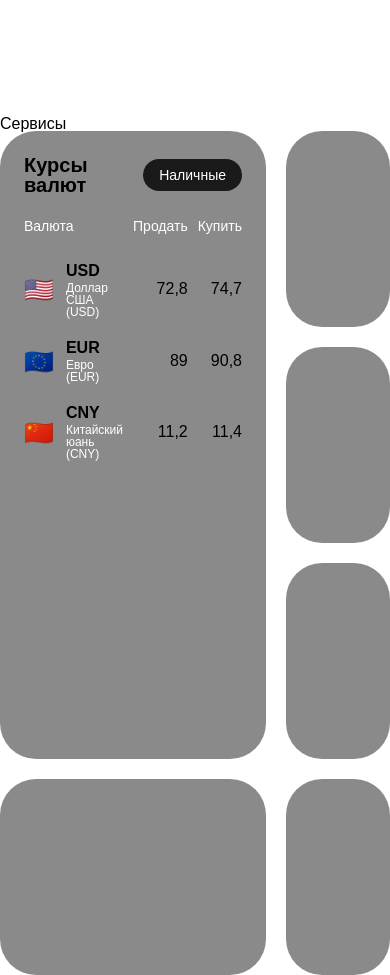
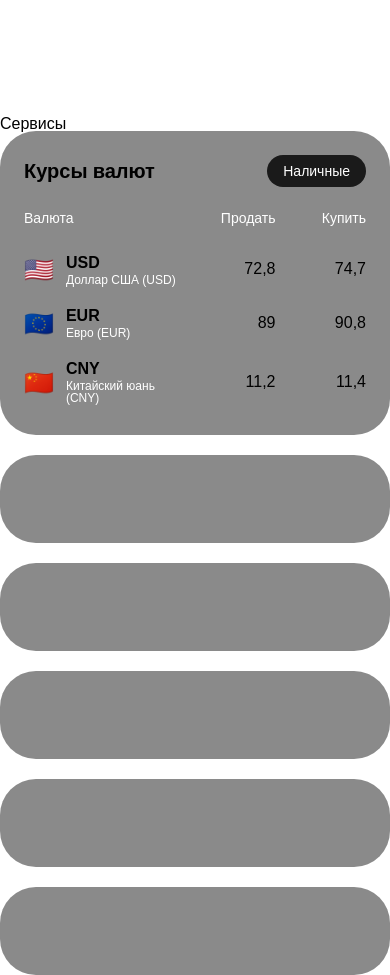
Before and after one commit to SevaKurenkov/Legendary-guacamole-my, a plain HTML site: page index.html in a window 390 px wide. Shown: the part 2120-3095 px from the top of the page. Drawn offline with nearby package versions, Linux system fonts and the light colour scheme.

Commit message:
Update base.css

```diff
--- a/styles/base.css
+++ b/styles/base.css
@@ -1,4 +1,4 @@
-*{
+* {
   box-sizing: border-box;
 }
 
@@ -6,6 +6,7 @@
   interpolate-size: allow-keywords;
   --nav-height: 104px;
 }
+
 p,
 h1,
 h2,
@@ -17,6 +18,7 @@ a,
 span {
   font-family: "Open Sans", sans-serif;
 }
+
 nav {
   display: flex;
   flex-direction: row;
@@ -30,6 +32,7 @@ nav {
   background: #121213;
   z-index: 1002;
 }
+
 .nav-wrapper {
   display: flex;
   flex-direction: row;
@@ -38,13 +41,16 @@ nav {
   width: 100%;
   max-width: 1140px;
 }
+
 .nav-left {
   display: flex;
   flex-direction: row;
   gap: 32px;
 }
+
 .nav-menu {
   display: flex;
+
   div {
     display: flex;
     align-items: center;
@@ -54,11 +60,13 @@ nav {
     border-radius: 100px;
     cursor: pointer;
     color: #fff;
+
     &:hover {
       background: #2b2b2c;
     }
   }
 }
+
 .cta-button {
   display: flex;
   align-items: center;
@@ -69,6 +77,7 @@ nav {
   padding: 0 16px;
   border-radius: 8px;
 }
+
 .dropdown {
   z-index: 1001;
   display: flex;
@@ -84,54 +93,64 @@ nav {
   opacity: 0;
   pointer-events: none;
   transition: all 0.3s ease-in-out;
+
   &:is(.active) {
     opacity: 1;
     pointer-events: auto;
     height: fit-content;
   }
 }
+
 .dropdown-wrapper {
   display: flex;
   gap: 32px;
   max-width: 1140px;
   width: 100%;
   height: fit-content;
+
   .titles {
     display: flex;
     flex-direction: column;
     gap: 12px;
     border-right: 1px solid #ffffff80;
     width: 228px;
+
     a {
       text-decoration: none;
       color: #ffffff80;
       font-size: 16px;
       transition: all 0.1s ease-in-out;
       transform-origin: left;
+
       &:hover {
         color: #fff;
         transform: scale(1.15);
       }
     }
   }
+
   .content {
     display: flex;
     width: 100%;
   }
 }
+
 .subsection {
   display: flex;
   flex-direction: column;
   gap: 12px;
   width: 100%;
+
   a {
     color: #ffffff;
     text-decoration: none;
+
     &:first-child {
       color: #ffffff80;
     }
   }
 }
+
 .overlay {
   position: fixed;
   top: 0;
@@ -143,11 +162,13 @@ nav {
   z-index: 1000;
   opacity: 0;
   pointer-events: none;
-  &:is(.active){
+
+  &:is(.active) {
     opacity: 1;
     pointer-events: auto;
   }
 }
+
 .hero-section {
   display: grid;
   gap: 12px;
@@ -165,27 +186,32 @@ nav {
     "left left right right sidebar";
   width: 100%;
   background: #121213;
+
   div {
     background: #fff;
     width: 100%;
     height: 100%;
     border-radius: 36px;
-    &:nth-child(1){
+
+    &:nth-child(1) {
       grid-area: main;
     }
-    &:nth-child(2){
+
+    &:nth-child(2) {
       grid-area: sidebar;
     }
-    &:nth-child(3){
+
+    &:nth-child(3) {
       grid-area: left;
     }
-    &:nth-child(4){
+
+    &:nth-child(4) {
       grid-area: right;
     }
   }
 }
 
-.futer{
+.futer {
   display: flex;
   flex-direction: column;
   align-items: center;
@@ -193,7 +219,7 @@ nav {
   gap: 10px;
 }
 
-.Chosebest{
+.Chosebest {
   display: flex;
   align-items: center;
   justify-content: space-around;
@@ -201,7 +227,7 @@ nav {
   height: fit-content;
 }
 
-.buttons{
+.buttons {
   display: flex;
   align-items: center;
   justify-content: space-around;
@@ -212,7 +238,9 @@ nav {
   gap: 10px;
 }
 
-.buttonAll,.buttonSmalbiznes,.buttonbigbiznes{
+.buttonAll,
+.buttonSmalbiznes,
+.buttonbigbiznes {
   display: flex;
   align-items: center;
   justify-content: center;
@@ -222,13 +250,14 @@ nav {
   z-index: 2;
 }
 
-.TaskBlock{
+.TaskBlock {
   width: 100%;
   height: 100%;
   background-color: darkgrey;
   border-radius: 24px;
 }
-.blocks{
+
+.blocks {
   display: grid;
   grid-template-rows: repeat(2, 1fr);
   grid-template-columns: repeat(4, 1fr);
@@ -237,7 +266,7 @@ nav {
   height: 70vh;
 }
 
-.blackBlock{
+.blackBlock {
   position: absolute;
   width: 100px;
   height: 50px;
@@ -247,7 +276,7 @@ nav {
   border-radius: 24px;
 }
 
-.active{
+.active {
   color: #fff;
 }
 
@@ -255,7 +284,7 @@ nav {
 
 
 
-.cashbackblock{
+.cashbackblock {
   display: flex;
   width: 100%;
   height: 100vh;
@@ -263,7 +292,7 @@ nav {
   align-items: center;
 }
 
-.cashback{
+.cashback {
   display: flex;
   align-items: center;
   width: 100%;
@@ -271,7 +300,7 @@ nav {
   background-color: #FFCAC7;
 }
 
-.cashbacktext{
+.cashbacktext {
   display: flex;
   flex-direction: column;
   gap: 24px;
@@ -279,25 +308,23 @@ nav {
   height: fit-content;
 }
 
-.cashbackgif{
+.cashbackgif {
   height: 528px;
   width: 528px;
 }
 
-.TextBig,.TextSmall,.Button{
+.TextBig,
+.TextSmall,
+.Button {
   width: fit-content;
   height: fit-content;
 }
 
 
 
-.servisesblock{
+.servisesblock {}
 
-}
-
-.servises{
-
-}
+.servises {}
 
 .gridservises {
   display: grid;
@@ -312,7 +339,8 @@ nav {
     "a5 a6";
   width: 100%;
   background: #fff;
-  > div {
+
+  >div {
     background: #8a8a8a;
     transition: transform 0.3s ease;
     width: 100%;
@@ -320,15 +348,32 @@ nav {
     border-radius: 36px;
     box-sizing: border-box;
 
-    &:nth-child(1){ grid-area: a1; }
-    &:nth-child(2){ grid-area: a2; }
-    &:nth-child(3){ grid-area: a3; }
-    &:nth-child(4){ grid-area: a4; }
-    &:nth-child(5){ grid-area: a5; }
-    &:nth-child(6){ grid-area: a6; }
+    &:nth-child(1) {
+      grid-area: a1;
     }
 
-  > div:not(:first-child):hover {
+    &:nth-child(2) {
+      grid-area: a2;
+    }
+
+    &:nth-child(3) {
+      grid-area: a3;
+    }
+
+    &:nth-child(4) {
+      grid-area: a4;
+    }
+
+    &:nth-child(5) {
+      grid-area: a5;
+    }
+
+    &:nth-child(6) {
+      grid-area: a6;
+    }
+  }
+
+  >div:not(:first-child):hover {
     transform: scale(1.05);
   }
 }
@@ -420,17 +465,21 @@ nav {
 /* Контейнер таблицы на CSS Grid из 3 колонок */
 .currency-table {
   display: grid;
-  grid-template-columns: 2fr 1fr 1fr; /* Первая колонка шире для названия */
-  row-gap: 20px;                      /* Отступы между строками */
+  grid-template-columns: 2fr 1fr 1fr;
+  /* Первая колонка шире для названия */
+  row-gap: 20px;
+  /* Отступы между строками */
   column-gap: 10px;
-  margin-top: 24px;                   /* Отступ сверху от заголовка карточки */
+  margin-top: 24px;
+  /* Отступ сверху от заголовка карточки */
   font-family: sans-serif;
 }
 
 /* Шапка таблицы */
 .table-header {
   font-size: 14px;
-  color: #fff; /* Серый цвет текста */
+  color: #fff;
+  /* Серый цвет текста */
   padding-bottom: 8px;
 }
 
@@ -474,5 +523,22 @@ nav {
   color: #000000;
   display: flex;
   align-items: center;
-  justify-content: flex-end; /* Центрирование чисел по вертикали */
+  justify-content: flex-end;
+  /* Центрирование чисел по вертикали */
 }
+
+@media (max-width: 1000px) {
+  .gridservises {
+    grid-template-columns: repeat(1, 1fr);
+    grid-template-rows: repeat(8, 1fr);
+    grid-template-areas:
+      "a1"
+      "a1"
+      "a1"
+      "a2"
+      "a3"
+      "a4"
+      "a5"
+      "a6";
+  }
+}
```
Lines whose indentation alone changed are shown as unchanged.
